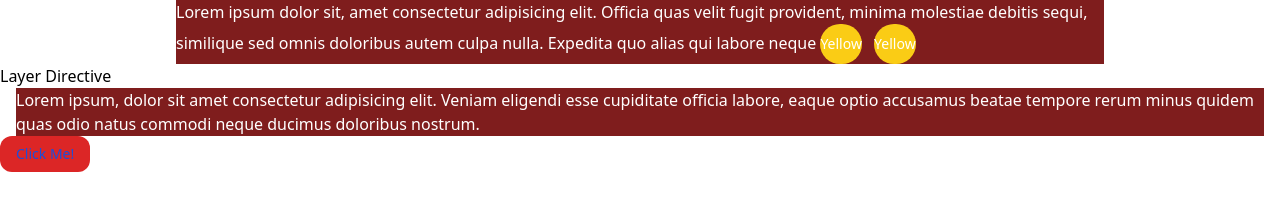
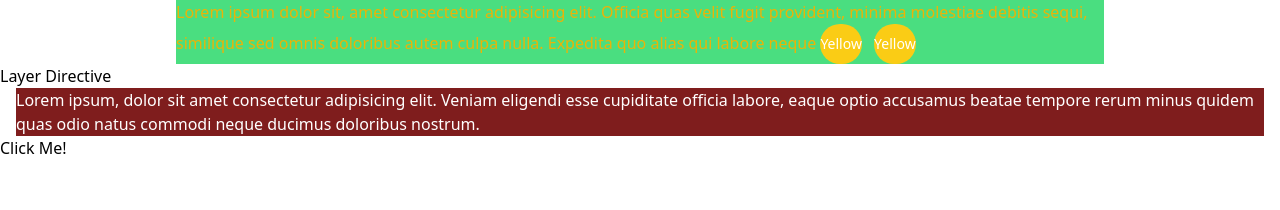
Before and after one commit to Becasss/Tailwind_CSS_Tutorial, a website built with Vite: page Day7/index.html in a window 1280 px wide. Built offline with nearby package versions, Linux system fonts and the light colour scheme.

Commit message:
Updating index.html

```diff
--- a/Day7/index.html
+++ b/Day7/index.html
@@ -7,7 +7,7 @@
     <title>Apply Directive</title>
 </head>
 <body>
-    <div class="mx-44 bg-red-900 text-white">Lorem ipsum dolor sit, amet consectetur adipisicing elit. Officia quas velit fugit provident,
+    <div class="text-vic mx-44 bg-red-900 text-white">Lorem ipsum dolor sit, amet consectetur adipisicing elit. Officia quas velit fugit provident,
          minima molestiae debitis sequi, similique sed omnis doloribus autem culpa nulla. Expedita quo alias qui
           labore neque
            <button type="button" class="btn">Yellow</button>
--- a/Day7/main.css
+++ b/Day7/main.css
@@ -1,14 +1,12 @@
 @tailwind base;
 @tailwind components;
+
 .btn{
     @apply text-white bg-yellow-400 hover:bg-yellow-500 focus:ring-4 focus:ring-yellow-300
     font-medium rounded-full text-sm py-2.5 text-center mr-2 dark:focus:ring-yellow-900;
 }
-.btn1{
-    @apply text-blue-700 bg-red-600 rounded-xl px-4 py-2 text-sm;
+
+@tailwind utilities;
+.text-vic{
+    @apply text-yellow-500 bg-green-400
 }
-@tailwind utilities;
-
-.text-vic{
-    @apply text-yellow-800 bg-green-400;
-}
```
